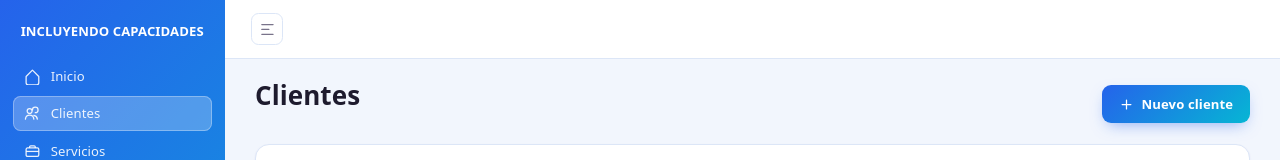
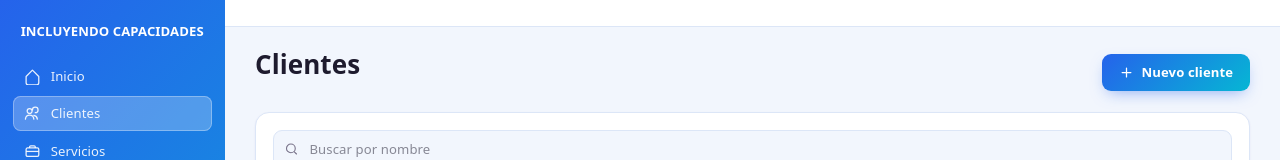
Before and after one commit to FabioTudero/incluyendo-capacidades-frontend, a React (Vite) app: page /clientes in a window 1280 px wide. Shown: the top 160 px of the page. Built offline with nearby package versions, Linux system fonts and the light colour scheme; no server answers.

Commit message:
Actualizar estilo del botón de menú para que sea oculto en pantallas pequeñas

```diff
--- a/src/layout/AppLayout.jsx
+++ b/src/layout/AppLayout.jsx
@@ -45,7 +45,7 @@ export default function AppLayout() {
       <div className="flex-1 min-w-0 flex flex-col">
         <header className="flex items-center gap-4 py-3.5 px-7 bg-surface border-b border-border">
           <button
-            className="w-8.5 h-8.5 rounded-lg border border-border bg-transparent text-text-muted flex items-center justify-center cursor-pointer hover:bg-accent-bg hover:text-accent hover:border-accent-border"
+            className="hidden max-[900px]:flex w-8.5 h-8.5 rounded-lg border border-border bg-transparent text-text-muted items-center justify-center cursor-pointer hover:bg-accent-bg hover:text-accent hover:border-accent-border"
             aria-label="Contraer menú"
             type="button"
           >
```
